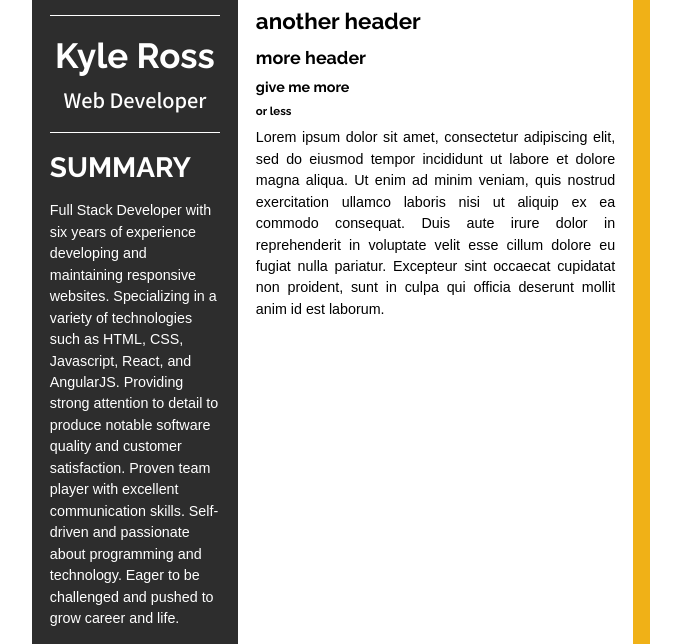
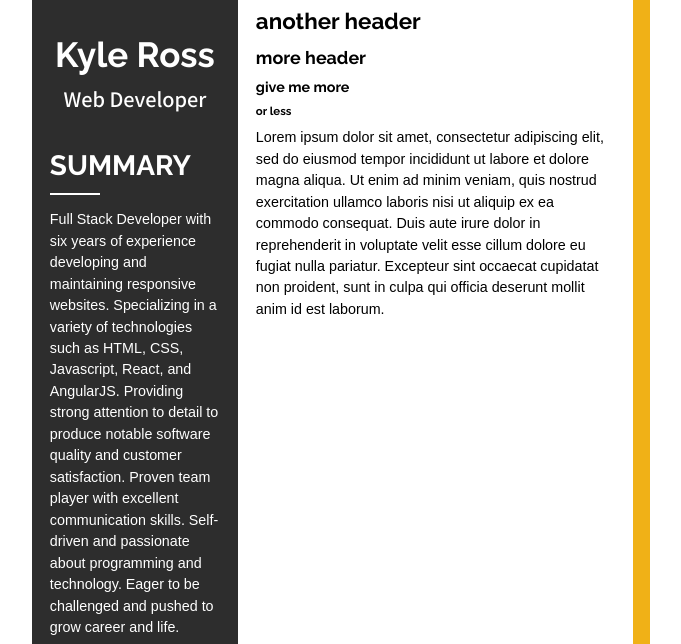
Before and after one commit to kylejamesross/resume, a Gatsby site: page / in a window 1280 px wide. Shown: the part 156-800 px from the top of the page, without its empty margins (299-980 px from the left). Built offline with nearby package versions, Linux system fonts and the light colour scheme; Gatsby itself is replaced by a stand-in of ours.

Commit message:
Add section for details

```diff
--- a/src/components/Basics.js
+++ /dev/null
@@ -1,82 +0,0 @@
-import React from "react"
-import { StaticQuery, graphql } from "gatsby"
-import styled from "styled-components"
-
-const ProfileImageWrapper = styled.div`
-  text-align: center;
-`
-
-const ProfileImage = styled.img`
-  width: 100%;
-  max-width: 150px;
-  margin: 0 auto;
-  height: auto;
-  clip-path: circle(50% at 50% 50%);
-  background: ${({ theme }) => theme.colors.profileImageBackground};
-`
-
-const H1 = styled.h1`
-  color: ${({ theme }) => theme.colors.white};
-  margin: 0 0 0.5rem 0;
-  text-align: center;
-`
-
-const H3 = styled.h3`
-  color: ${({ theme }) => theme.colors.white};
-  font-family: ${({ theme }) => theme.font.families.subHeader};
-  margin: 0;
-  text-align: center;
-`
-
-const TitleLineBox = styled.div`
-  border-top: ${({ theme }) => `1px groove  ${theme.colors.white}`};
-  border-bottom: ${({ theme }) => `1px groove  ${theme.colors.white}`};
-  padding: ${({ theme }) => `${theme.font.sizes.base}rem 0`};
-  margin: ${({ theme }) => `${theme.font.sizes.base}rem 0`};
-`
-
-const P = styled.p`
-  color: ${({ theme }) => theme.colors.white};
-  text-align: left;
-`
-
-const H2 = styled.h2`
-  color: ${({ theme }) => theme.colors.white};
-  text-transform: uppercase;
-`
-
-const Basics = () => (
-  <StaticQuery
-    query={graphql`
-      query Basics {
-        dataJson {
-          basics {
-            name
-            image
-            label
-            summary
-          }
-        }
-      }
-    `}
-    render={({ dataJson }) => {
-      const { basics } = dataJson
-      const { image, name, label, summary } = basics
-      return (
-        <div>
-          <ProfileImageWrapper>
-            <ProfileImage src={image} width="100%" alt="profile" />
-          </ProfileImageWrapper>
-          <TitleLineBox>
-            <H1>{name}</H1>
-            <H3>{label}</H3>
-          </TitleLineBox>
-          <H2>Summary</H2>
-          <P>{summary}</P>
-        </div>
-      )
-    }}
-  />
-)
-
-export default Basics
--- a/src/components/GlobalStyle.js
+++ b/src/components/GlobalStyle.js
@@ -84,7 +84,6 @@ p {
   margin: ${({ theme }) => `${theme.spacing.p}rem 0`};
   font-family: ${({ theme }) => theme.font.families.paragraph};
   font-weight: 400;
-  text-align: justify;
 }
 
 hr {
--- /dev/null
+++ b/src/components/Headline.js
@@ -0,0 +1,50 @@
+import React from "react"
+import { StaticQuery, graphql } from "gatsby"
+import styled from "styled-components"
+
+const H1 = styled.h1`
+  color: ${({ theme }) => theme.colors.white};
+  margin: 0 0 0.5rem 0;
+  text-align: center;
+`
+
+const H3 = styled.h3`
+  color: ${({ theme }) => theme.colors.white};
+  font-family: ${({ theme }) => theme.font.families.subHeader};
+  margin: 0;
+  text-align: center;
+`
+
+const HeadlineWrapper = styled.div`
+  padding: ${({ theme }) => `${theme.font.sizes.base}rem 0`};
+  margin: ${({ theme }) => `${theme.font.sizes.base}rem 0`};
+`
+
+const Headline = () => (
+  <StaticQuery
+    query={graphql`
+      query Headline {
+        dataJson {
+          basics {
+            name
+            label
+          }
+        }
+      }
+    `}
+    render={({ dataJson }) => {
+      const { basics } = dataJson
+      const { name, label } = basics
+      return (
+        <div>
+          <HeadlineWrapper>
+            <H1>{name}</H1>
+            <H3>{label}</H3>
+          </HeadlineWrapper>
+        </div>
+      )
+    }}
+  />
+)
+
+export default Headline
--- a/src/components/LeftLayoutGridColumn.js
+++ b/src/components/LeftLayoutGridColumn.js
@@ -1,7 +1,10 @@
 import React from "react"
 import LayoutGridColumn from "./LayoutGridColumn"
 import styled from "styled-components"
-import Basics from "./Basics"
+import ResumeImage from "./ResumeImage"
+import Headline from "./Headline"
+import SummarySection from "./sections/SummarySection"
+import SkillsSection from "./sections/SkillsSection"
 
 const StyledLeftLayoutGridColumn = styled(LayoutGridColumn)`
   background-color: ${({ theme }) => theme.colors.secondary};
@@ -10,7 +13,10 @@ const StyledLeftLayoutGridColumn = styled(LayoutGridColumn)`
 
 const LeftLayoutGridColumn = () => (
   <StyledLeftLayoutGridColumn>
-    <Basics />
+    <ResumeImage />
+    <Headline />
+    <SummarySection />
+    <SkillsSection />
   </StyledLeftLayoutGridColumn>
 )
 
--- /dev/null
+++ b/src/components/ResumeImage.js
@@ -0,0 +1,41 @@
+import React from "react"
+import styled from "styled-components"
+import { StaticQuery, graphql } from "gatsby"
+
+const StyledResumeImage = styled.div`
+  text-align: center;
+`
+
+const Image = styled.img`
+  width: 100%;
+  max-width: 150px;
+  margin: 0 auto;
+  height: auto;
+  clip-path: circle(50% at 50% 50%);
+  background: ${({ theme }) => theme.colors.profileImageBackground};
+`
+
+const ResumeImage = () => (
+  <StaticQuery
+    query={graphql`
+      query ResumeImage {
+        dataJson {
+          basics {
+            image
+          }
+        }
+      }
+    `}
+    render={({ dataJson }) => {
+      const { basics } = dataJson
+      const { image } = basics
+      return (
+        <StyledResumeImage>
+          <Image src={image} width="100%" alt="profile" />
+        </StyledResumeImage>
+      )
+    }}
+  />
+)
+
+export default ResumeImage
--- /dev/null
+++ b/src/components/Section.js
@@ -0,0 +1,30 @@
+import React from "react"
+import styled from "styled-components"
+
+const StyledSection = styled.div`
+  border-bottom: ${({ theme }) => `1px dotted ${theme.colors.white}`};
+  border-width: 0 0 4px 0;
+  margin: ${({ theme }) => `${theme.font.sizes.base}rem 0`};
+`
+
+const H2 = styled.h2`
+  color: ${({ theme }) => theme.colors.white};
+  text-transform: uppercase;
+  &:after {
+    content: "";
+    height: 2px;
+    width: 50px;
+    display: block;
+    background-color: ${({ theme }) => theme.colors.white};
+    margin-top: ${({ theme }) => `${theme.font.sizes.base / 2}rem`};
+  }
+`
+
+const Section = ({ children, header }) => (
+  <StyledSection>
+    <H2>{header}</H2>
+    {children}
+  </StyledSection>
+)
+
+export default Section
--- /dev/null
+++ b/src/components/sections/SkillsSection.js
@@ -0,0 +1,14 @@
+import React from "react"
+import Section from "../Section"
+
+const SkillsSection = () => (
+  <Section header="Skills">
+    <p style={{ color: "white" }}>
+      Lorem ipsum dolor sit amet consectetur adipisicing elit. Modi quo sunt ea
+      aperiam sapiente rem amet quasi? Ut ducimus, eaque aperiam voluptates
+      commodi ipsa sit, amet sint sequi reiciendis consectetur!
+    </p>
+  </Section>
+)
+
+export default SkillsSection
--- /dev/null
+++ b/src/components/sections/SummarySection.js
@@ -0,0 +1,34 @@
+import React from "react"
+import { StaticQuery, graphql } from "gatsby"
+import Section from "../Section"
+import styled from "styled-components"
+
+const P = styled.p`
+  color: ${({ theme }) => theme.colors.white};
+  margin-bottom: ${({ theme }) => `${theme.spacing.h2}rem`};
+`
+
+const SummarySection = () => (
+  <StaticQuery
+    query={graphql`
+      query Summary {
+        dataJson {
+          basics {
+            summary
+          }
+        }
+      }
+    `}
+    render={({ dataJson }) => {
+      const { basics } = dataJson
+      const { summary } = basics
+      return (
+        <Section header="Summary">
+          <P>{summary}</P>
+        </Section>
+      )
+    }}
+  />
+)
+
+export default SummarySection
```
